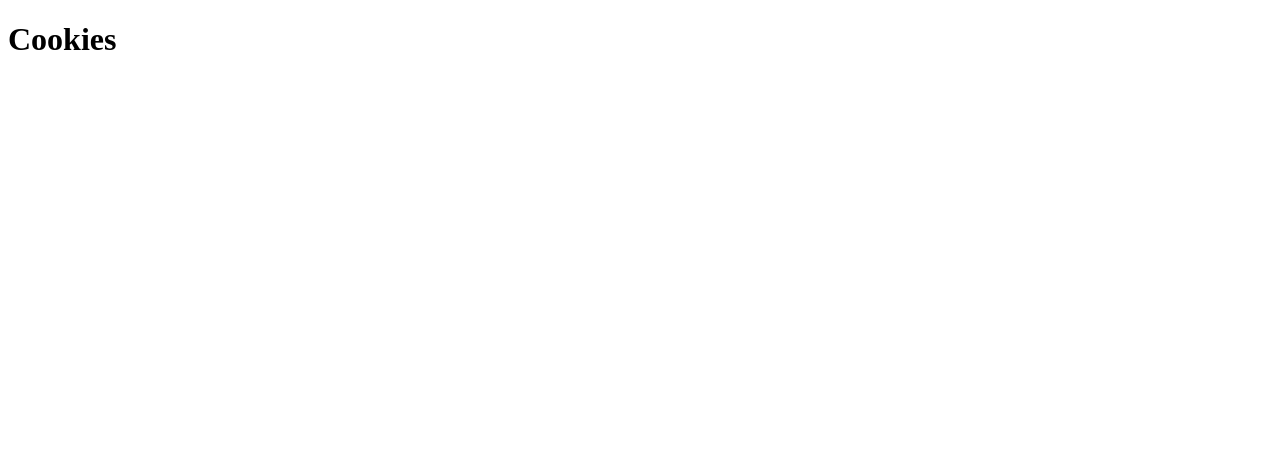
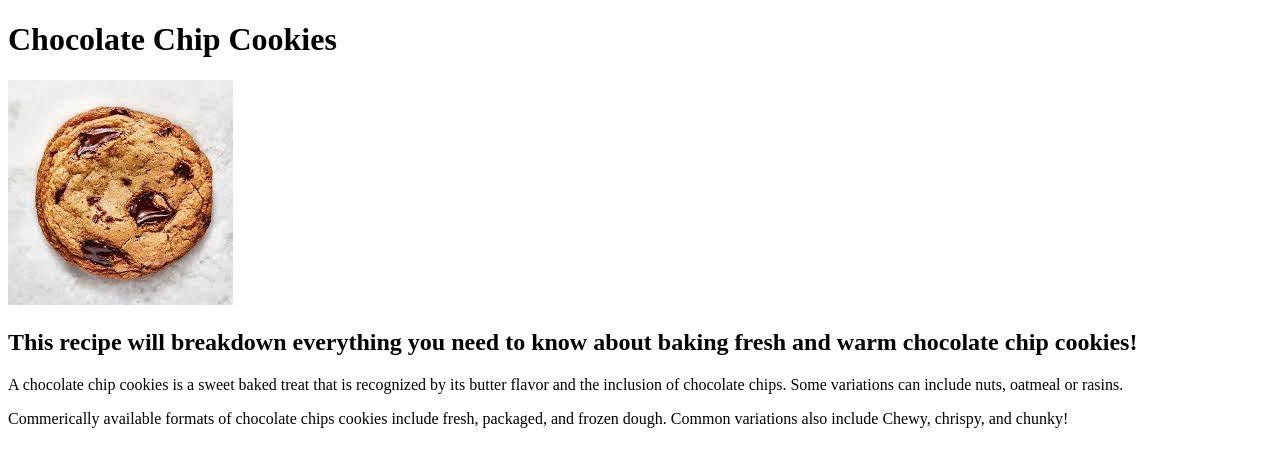
Before and after one commit to Kmorton0/odin-recipes, a plain HTML site: page recipes/Cookies.html in a window 1280 px wide. Drawn offline with Linux system fonts and the light colour scheme.

Commit message:
Cookie image, and recipe was add

```diff
--- a/recipes/Cookies.html
+++ b/recipes/Cookies.html
@@ -6,6 +6,10 @@
     </head>
 
     <body>
-        <h1>Cookies</h1>
+        <h1>Chocolate Chip Cookies</h1>
+        <img src="images/cookies.jpg">
+        <h2>This recipe will breakdown everything you need to know about baking fresh and warm chocolate chip cookies!</h2>
+        <p>A chocolate chip cookies is a sweet baked treat that is recognized by its butter flavor and the inclusion of chocolate chips. Some variations can include nuts, oatmeal or rasins.</p>
+        <p>Commerically available formats of chocolate chips cookies include fresh, packaged, and frozen dough. Common variations also include Chewy, chrispy, and chunky!</p>
     </body>
 </html>
```
Also changed, not shown: recipes/images/cookies.jpg (added).
